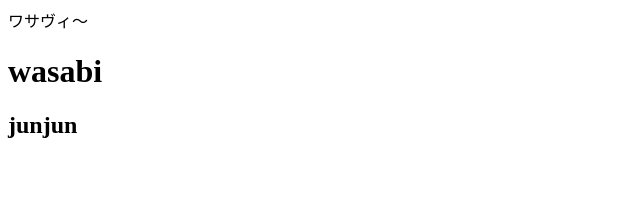
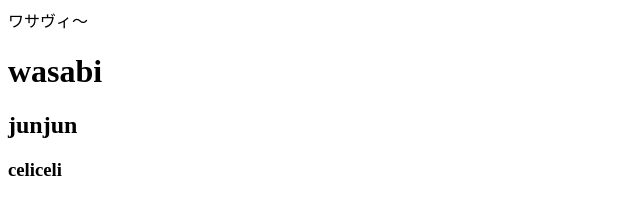
Before and after one commit to wasavitz/team-test, a plain HTML site: page index.html in a window 1280 px wide. Shown: the full height of the page, 0-640 px from the left. Drawn offline with Linux system fonts and the light colour scheme.

Commit message:
celi追加

```diff
--- a/index.html
+++ b/index.html
@@ -10,5 +10,6 @@
     ワサヴィ〜
     <h1>wasabi</h1>
     <h2>junjun</h2>
+    <h3>celiceli</h3>
   </body>
 </html>
```
